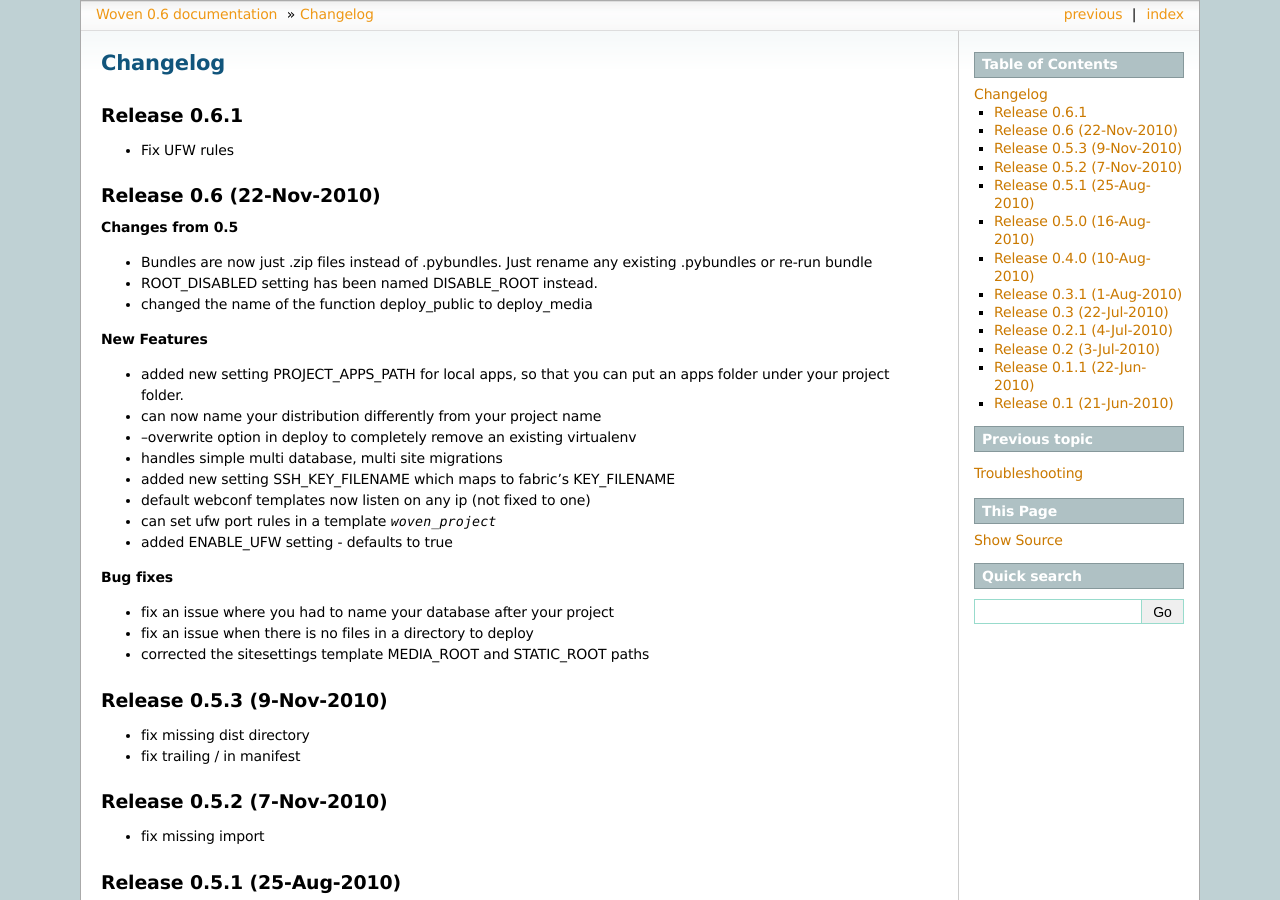
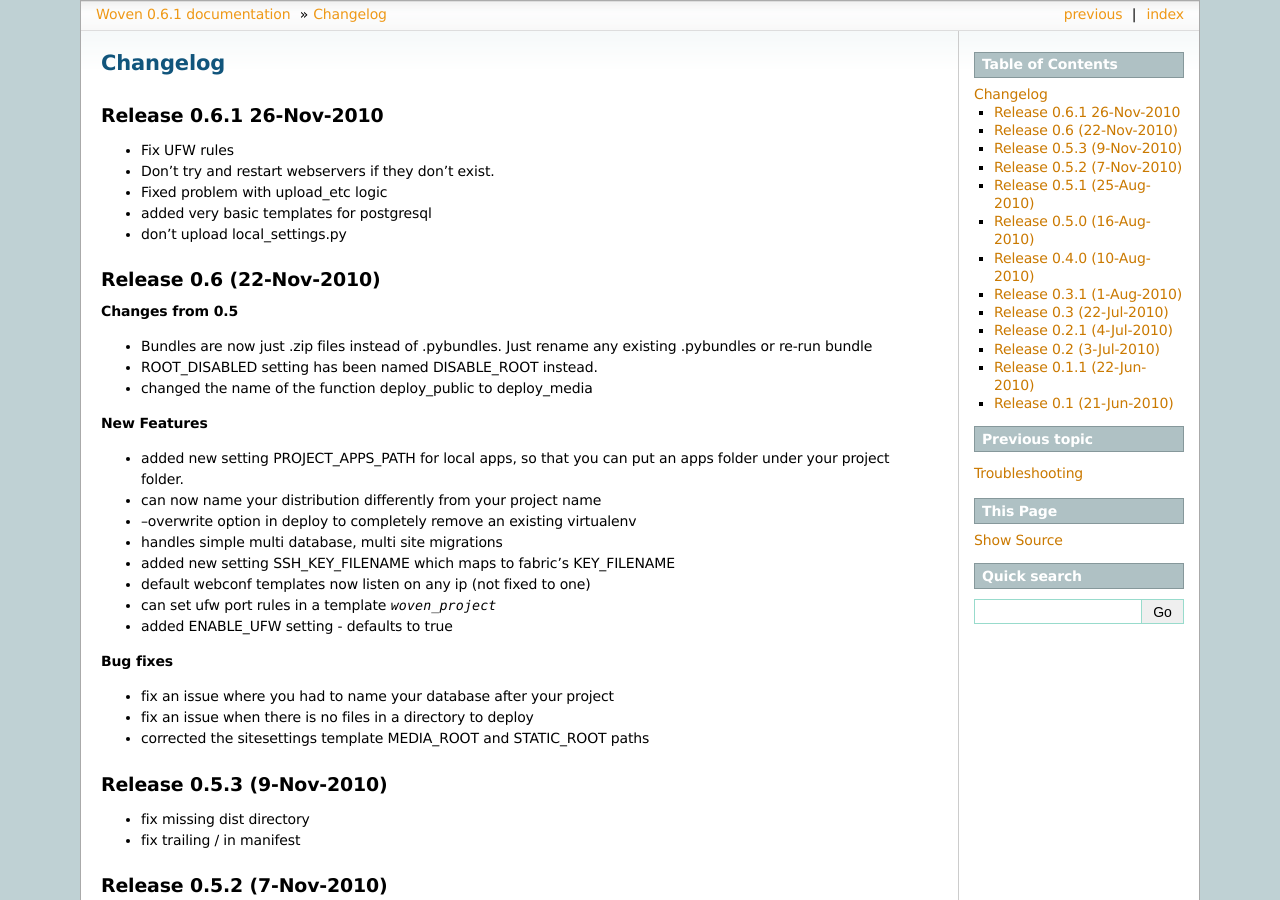
Before and after one commit to bretth/woven, a Sphinx documentation site: the page built from docs/changelog.rst, in a window 1280 px wide and 900 px high. Built offline with Sphinx 7.4.7, drawn with Linux system fonts in a browser that asks for light colours; pages that are not in the unit, such as notebooks, are missing from menus; some of the changed text lies outside the part shown.

Commit message:
bump 0.6.1

```diff
--- a/README.txt
+++ b/README.txt
@@ -1,7 +1,7 @@
 
 Woven deploys versioned Django projects served by Apache and Nginx onto Ubuntu Linux servers. Woven is is built on `Fabric <http://docs.fabfile.org/>`_.
 
-:doc:`Read more.</main>`
+:doc:`Read more it the docs.</main>`
 
 .. note::
 
--- a/docs/changelog.rst
+++ b/docs/changelog.rst
@@ -2,10 +2,14 @@
 Changelog
 ==========
 
-Release 0.6.1
-------------------------
+Release 0.6.1 26-Nov-2010
+---------------------------
 
 * Fix UFW rules
+* Don't try and restart webservers if they don't exist.
+* Fixed problem with upload_etc logic
+* added very basic templates for postgresql
+* don't upload local_settings.py
 
 Release 0.6 (22-Nov-2010)
 -------------------------
--- a/woven/__init__.py
+++ b/woven/__init__.py
@@ -1,6 +1,6 @@
 #!/usr/bin/env python
 
-VERSION = (0, 6, 0,'final', 0)
+VERSION = (0, 6, 1,'final', 0)
 
 def get_version():
     version = '%s.%s' % (VERSION[0], VERSION[1])
```
